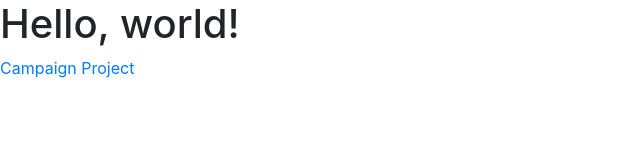
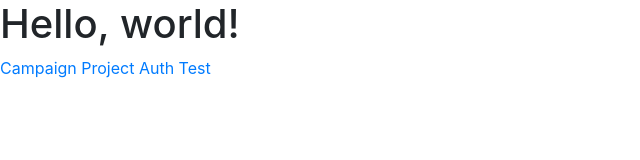
Before and after one commit to agent-c-csa/slowtacocar, a plain HTML site: page public/index.html in a window 1280 px wide. Shown: the full height of the page, 0-640 px from the left. Drawn offline with nearby package versions, Linux system fonts and the light colour scheme.

Commit message:
Add auth test

```diff
--- a/index.html
+++ b/public/index.html
@@ -13,6 +13,7 @@
   <body>
     <h1>Hello, world!</h1>
     <a href="http://campaign.slowtacocar.com">Campaign Project</a>
+    <a href="http://auth.slowtacocar.com">Auth Test</a>
 
     <!-- Optional JavaScript -->
     <!-- jQuery first, then Popper.js, then Bootstrap JS -->
```
Also changed, not shown: README.md (deleted), firebase.json.
